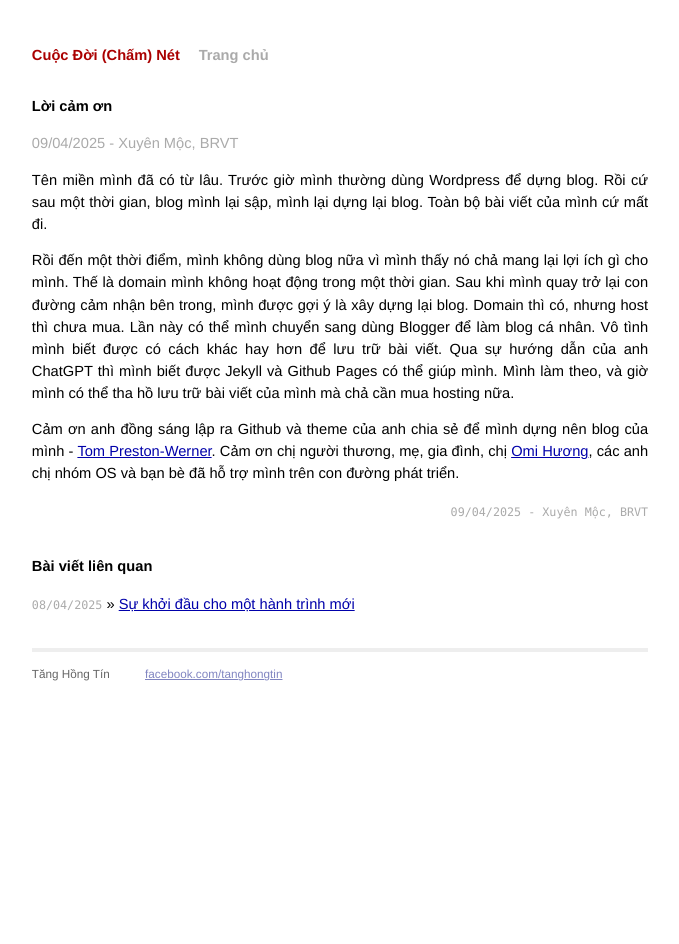
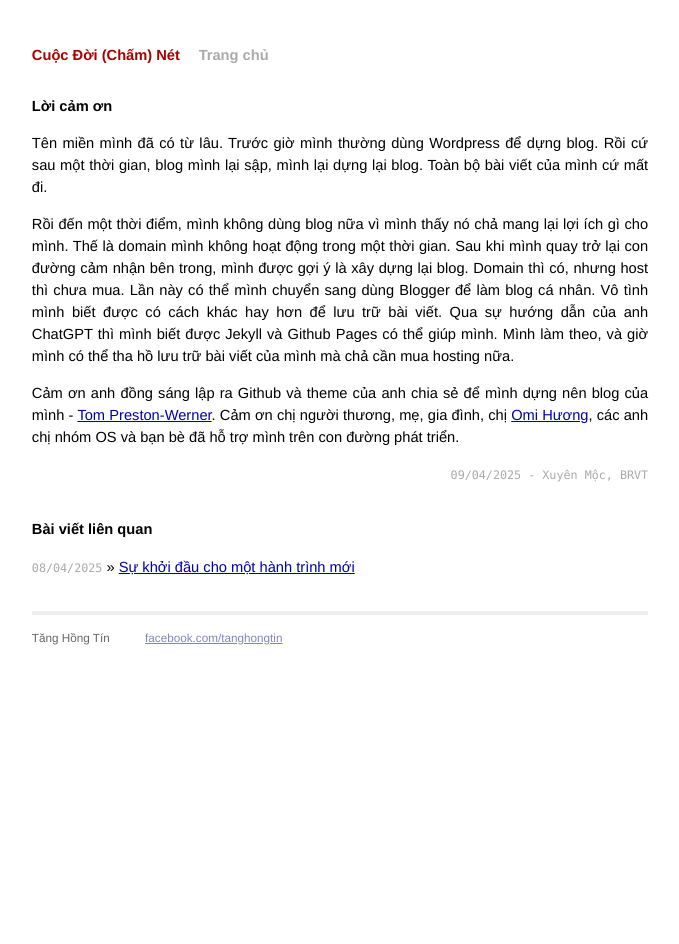
Before and after one commit to tanghongtin/cuocdoi, a Jekyll site: the page built from _posts/2025-04-09-loi-cam-on.md, in a window 1280 px wide. Shown: the whole page, without its empty margins (300-979 px from the left). Built offline with Jekyll 4.4.1, drawn with Linux system fonts in a browser that asks for light colours.

Commit message:
Update 2025-04-09-loi-cam-on.md

```diff
--- a/_posts/2025-04-09-loi-cam-on.md
+++ b/_posts/2025-04-09-loi-cam-on.md
@@ -6,8 +6,6 @@ title: Lời cảm ơn
 {{ page.title }}
 ================
 
-<p class="meta">09/04/2025 - Xuyên Mộc, BRVT</p>
-
 Tên miền mình đã có từ lâu. Trước giờ mình thường dùng Wordpress để dựng blog. Rồi cứ sau một thời gian, blog mình lại sập, mình lại dựng lại blog. Toàn bộ bài viết của mình cứ mất đi.
 
 Rồi đến một thời điểm, mình không dùng blog nữa vì mình thấy nó chả mang lại lợi ích gì cho mình. Thế là domain mình không hoạt động trong một thời gian. Sau khi mình quay trở lại con đường cảm nhận bên trong, mình được gợi ý là xây dựng lại blog. Domain thì có, nhưng host thì chưa mua. Lần này có thể mình chuyển sang dùng Blogger để làm blog cá nhân. Vô tình mình biết được có cách khác hay hơn để lưu trữ bài viết. Qua sự hướng dẫn của anh ChatGPT thì mình biết được Jekyll và Github Pages có thể giúp mình. Mình làm theo, và giờ mình có thể tha hồ lưu trữ bài viết của mình mà chả cần mua hosting nữa.
```
